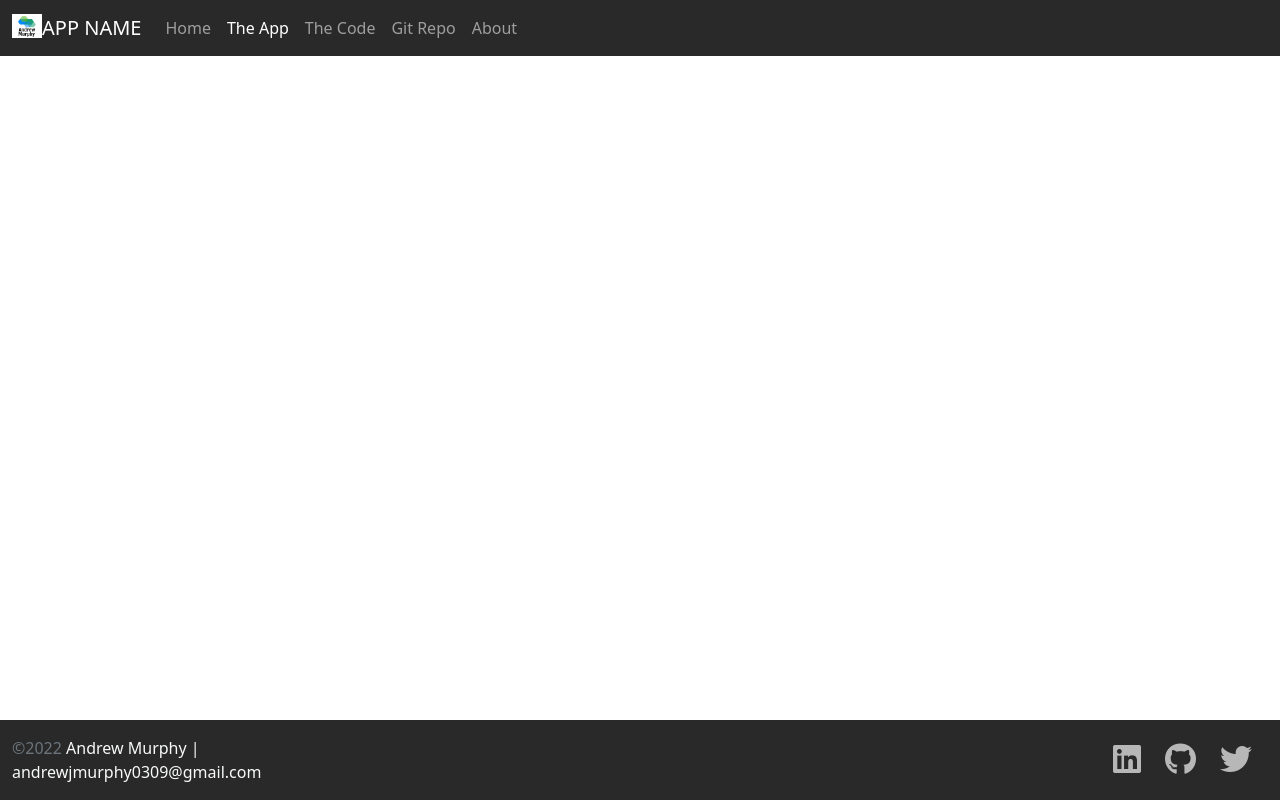
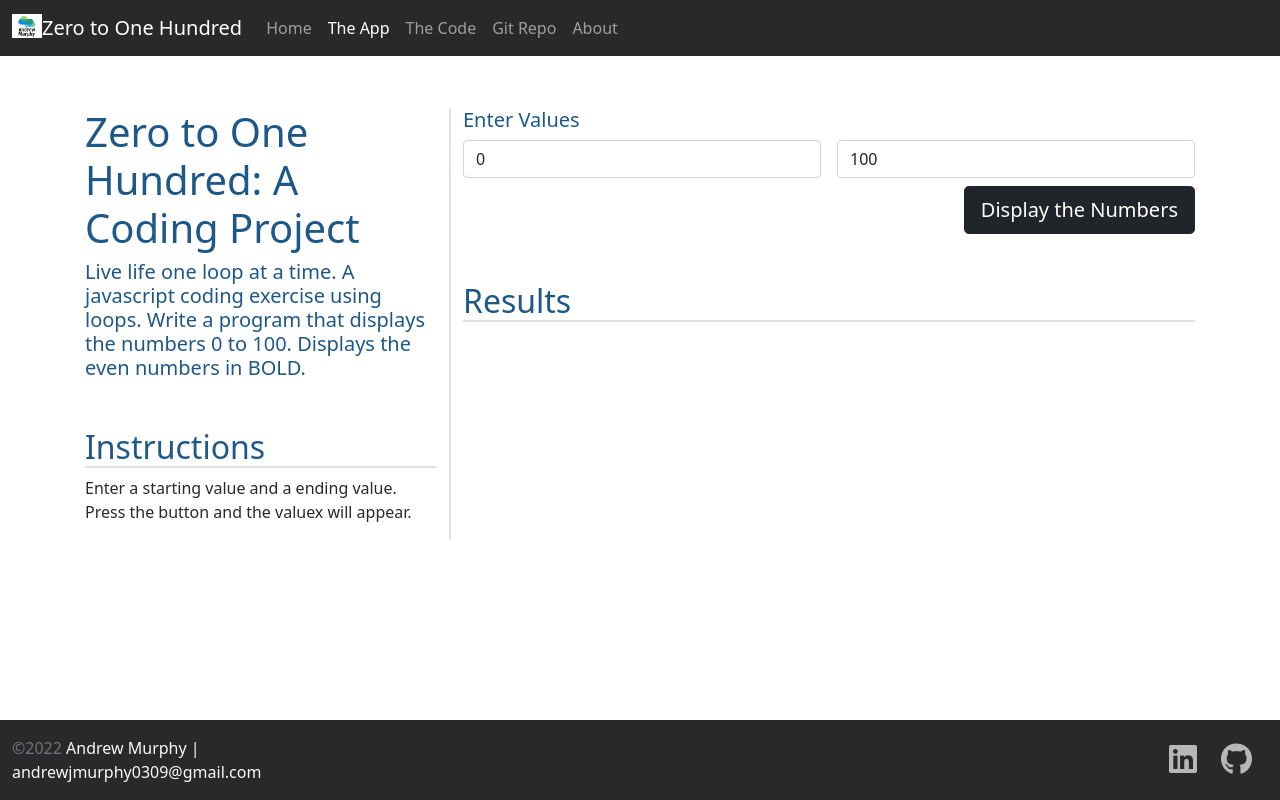
Before and after one commit to andrewmurphy02/Hundo, a plain HTML site: page app.html in a window 1280 px wide. Drawn offline with nearby package versions, Linux system fonts and the light colour scheme.

Commit message:
Second Commit

```diff
--- a/app.html
+++ b/app.html
@@ -2,7 +2,7 @@
 <html lang="en" class="h-100">
 
 <head>
-    <title>App Name: A Coding Project By Andrew Murphy</title>
+    <title>Zero to One Hundred: A Coding Project By Andrew Murphy</title>
     <!-- Required meta tags -->
     <meta charset="utf-8">
     <meta name="viewport" content="width=device-width, initial-scale=1, shrink-to-fit=no">
@@ -24,7 +24,7 @@
     <nav class="navbar navbar-expand-md navbar-dark fixed-top">
     <div class="container-fluid">
         <a class="navbar-brand" href="#"><img src="img/logo.png" class="d-inline-block align-text-top"
-             width="30" height="24">APP NAME</a>
+             width="30" height="24">Zero to One Hundred</a>
         <button class="navbar-toggler" type="button" data-bs-toggle="collapse" data-bs-target="#navbarCollapse"
             aria-controls="navbarCollapse" aria-expanded="false" aria-label="Toggle navigation">
             <span class="navbar-toggler-icon"></span>
@@ -41,7 +41,7 @@
                     <a class="nav-link" href="code.html">The Code</a>
                 </li>
                 <li class="nav-item">
-                    <a class="nav-link" target="_blank" href="#">Git Repo</a>
+                    <a class="nav-link" target="_blank" href="https://github.com/andrewmurphy02/ZeroToOneHundred">Git Repo</a>
                 </li>
                 <li class="nav-item">
                     <!-- _blank opens brand new page-->
@@ -53,8 +53,46 @@
     </nav>
     <!-- ==== Main Section ==== -->
     <main class="flex-shrink-0">
-        <div class="container">
-
+        <div class="container mt-5">
+            <div class="row row-cols-1 row-cols-lg-2">
+                <div class="col col-lg-4 border-end border-2">
+                    <h1>Zero to One Hundred: A Coding Project</h1>
+                    <h4 class="lead">
+                        Live life one loop at a time. A javascript coding exercise using loops. Write a
+                        program that displays the numbers 0 to 100. Displays the even numbers in <strong>BOLD.</strong>
+                    </h4>
+                    <h2 class="mt-5 border-bottom border-2">Instructions</h2>
+                    <p>Enter a starting value and a ending value. Press the button and the valuex will appear.</p>
+                </div>
+                <div class="col col-lg-8">
+                    <div>
+                        <h5>Enter Values</h5>
+                        <form class="row gy-2 gx-3">
+                            <div class="col">
+                                <input id="startValue" type="number" class="form-control" placeholder="Start Value"
+                                    value=0 aria-label="Start Value">
+                            </div>
+                            <div class="col">
+                                <input id="endValue" type="number" class="form-control" placeholder="End Value"
+                                    value=100 aria-label="End Value">
+                            </div>
+                            <!-- sets button to a flex box and moves it to the right side-->
+                            <div class="col-12 d-flex justify-content-end">
+                                <button id="btnSubmit" type="button" class="btn btn-dark btn-lg">Display the Numbers</button>
+                            </div>
+                        </form>
+                        <h2 class="mt-5 border-bottom border-2">Results</h2>
+                        <div class="table-responsive">
+                            <!-- these classes are all bootstrap-->
+                            <table class="table table-striped table-sm">
+                                <tbody id="results">
+                                    <!-- Results Go Here-->
+                                </tbody>
+                            </table>
+                        </div>
+                    </div>
+                </div>
+            </div>
         </div>
     </main>
     <!-- ==== Footer Section ==== -->
@@ -70,9 +108,8 @@
                 <div class="col d-flex align-items-center justify-content-start justify-content-lg-center"></div>
                 <div class="col d-flex align-items-center justify-content-start justify-content-lg-end">
                     <div class="row">
-                        <div class="col social"><a href="#" target="_blank"><i class="fab fa-linkedin fa-2x"></i></a></div>
-                        <div class="col social"><a href="#" target="_blank"><i class="fab fa-github fa-2x"></i></a></div>
-                        <div class="col social"><a href="#" target="_blank"><i class="fab fa-twitter fa-2x"></i></a></div>
+                        <div class="col social"><a href="https://www.linkedin.com/in/andrewmurphy02/" target="_blank"><i class="fab fa-linkedin fa-2x"></i></a></div>
+                        <div class="col social"><a href="https://github.com/andrewmurphy02" target="_blank"><i class="fab fa-github fa-2x"></i></a></div>
                     </div>
                 </div>
             </div>
```
Also changed, not shown: code.html (+6 -7 lines), index.html (+6 -7 lines).
